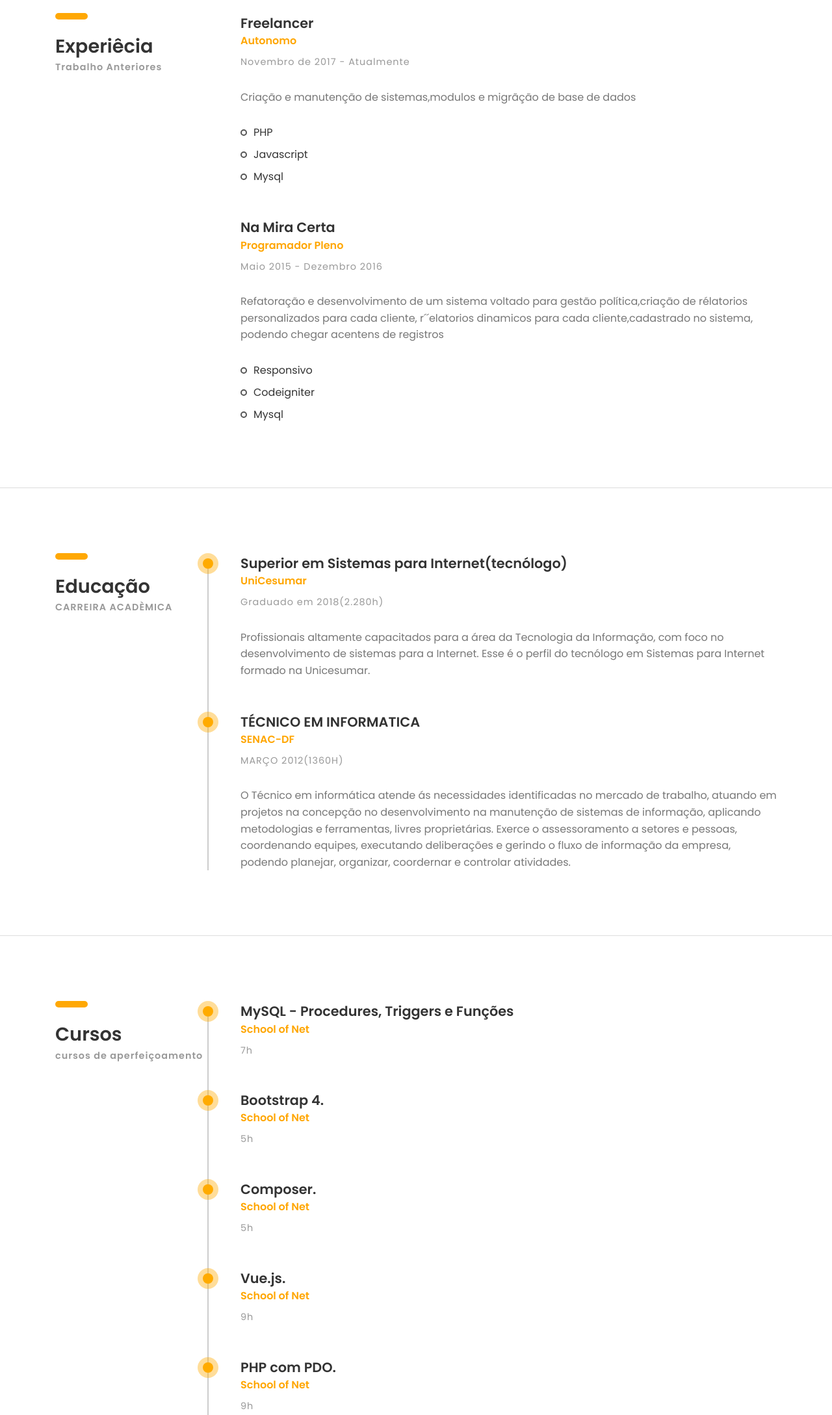
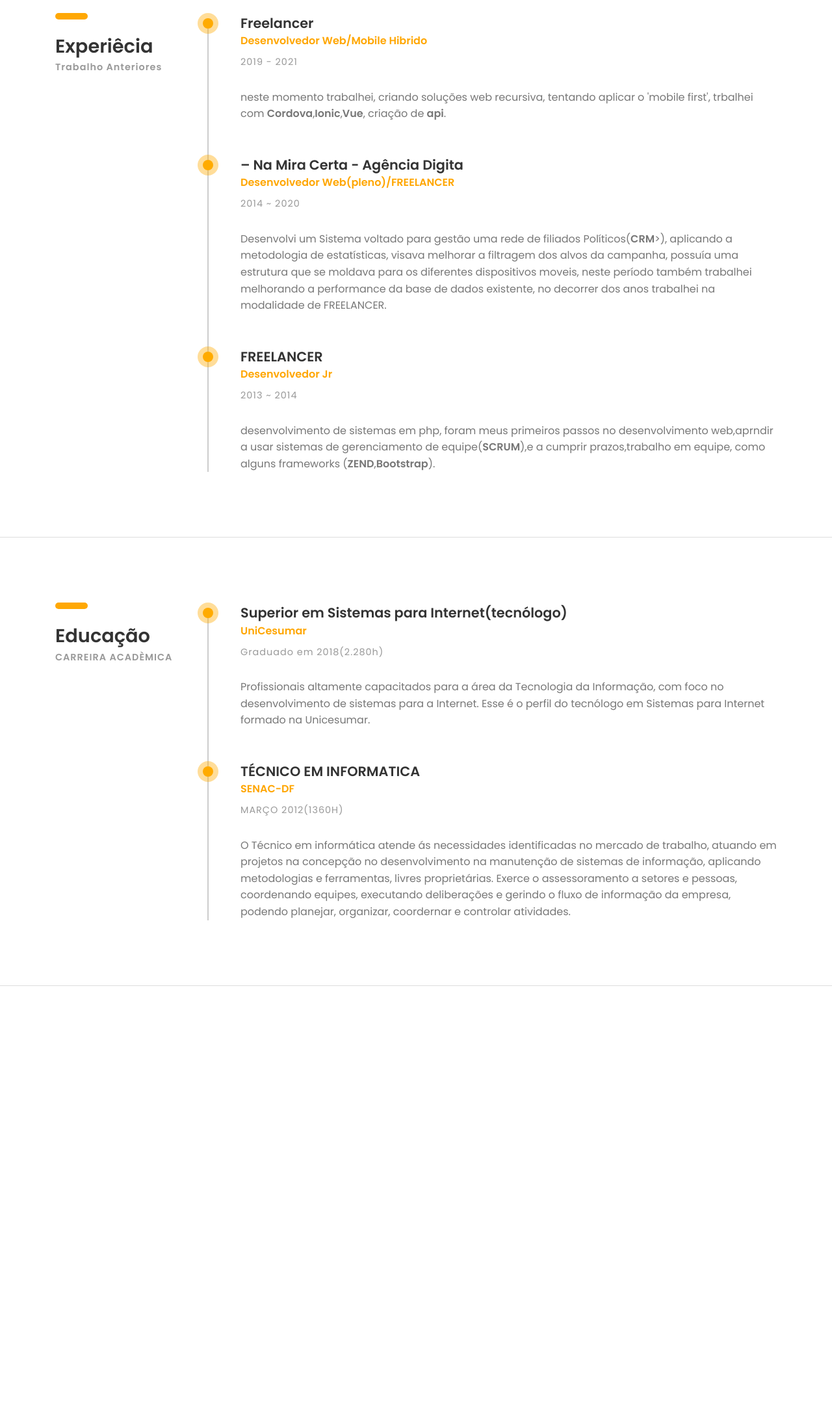
Before and after one commit to fernandoRodrigues29/fernandoRodrigues29.github.io, a plain HTML site: page index.html in a window 1280 px wide. Shown: the part 2480-4657 px from the top of the page at 65% size. After the commit the page ends 3997 px from the top, so only its background shows below. Drawn offline with Linux system fonts and the light colour scheme; files whose address does not match are found by name.

Commit message:
expriencias e profissões

```diff
--- a/index.html
+++ b/index.html
@@ -167,15 +167,15 @@
 
 	</section><!-- about-section -->
 
-	<section class="experience-section section">
+	<!-- <section class="experience-section section">
 		<div class="container">
 			<div class="row">
 				<div class="col-sm-12 col-md-3">
 					<div class="heading">
-						<h3><b>Experiêcia</b></h3>
+						<h3><b>xExperiêciax</b></h3>
 						<h6 class="font-lite-black"><b>Trabalho Anteriores</b></h6>
 					</div>
-				</div><!-- col-sm-3 -->
+				</div>
 
 				<div class="col-sm-12 col-md-9">
 					<div class="experience margin-b-50">
@@ -188,7 +188,7 @@
 							<li>Javascript</li>
 							<li>Mysql</li>
 						</ul>
-					</div><!-- experience -->
+					</div>
 
 					<div class="experience margin-b-50">
 						<h4><b>Na Mira Certa</b></h4>
@@ -200,14 +200,67 @@
 							<li>Codeigniter</li>
 							<li>Mysql</li>
 						</ul>
-					</div><!-- experience -->
+					</div>
 
 
 
-				</div><!-- col-sm-9 -->
-			</div><!-- row -->
+				</div>
+			</div>
+		</div>
+	</section> -->
+
+	<section class="education-section section">
+		<div class="container">
+			<div class="row">
+				<div class="col-sm-12 col-md-3">
+					<div class="heading">
+						<h3><b>Experiêcia</b></h3>
+						<h6 class="font-lite-black"><b>Trabalho Anteriores</b></h6>
+					</div>
+				</div><!-- col-sm-3 -->
+
+				<div class="col-sm-12 col-md-9">
+
+					<div class="education-wrapper">
+						<div class="education margin-b-50">
+							<h4><b>Freelancer</b></h4>
+							<h5 class="font-yellow"><b>Desenvolvedor Web/Mobile Hibrido</b></h5>
+							<h6 class="font-lite-black margin-t-10">2019 - 2021</h6>
+							<p class="margin-tb-30">
+								neste momento trabalhei, criando soluções web recursiva, tentando aplicar o 'mobile first', trbalhei com
+								<b>Cordova</b>,<b>Ionic</b>,<b>Vue</b>, criação de <b>api</b>.
+							</p>
+						</div>
+
+						<div class="education margin-b-50">
+							<h4><b>– Na Mira Certa - Agência Digita</b></h4>
+							<h5 class="font-yellow"><b>Desenvolvedor Web(pleno)/FREELANCER</b></h5>
+							<h6 class="font-lite-black margin-t-10">2014 ~ 2020</h6>
+							<p class="margin-tb-30">
+								Desenvolvi um Sistema voltado para gestão uma rede de filiados Políticos(<b>CRM</b>>), aplicando a
+								metodologia de estatísticas, visava melhorar a filtragem dos alvos da campanha,
+								possuía uma estrutura que se moldava para os diferentes dispositivos moveis, neste
+								período também trabalhei melhorando a performance da base de dados existente,
+								no decorrer dos anos
+								trabalhei na modalidade de FREELANCER.
+							</p>
+						</div>
+						<div class="education margin-b-50">
+							<h4><b>FREELANCER</b></h4>
+							<h5 class="font-yellow"><b>Desenvolvedor Jr</b></h5>
+							<h6 class="font-lite-black margin-t-10">2013 ~ 2014</h6>
+							<p class="margin-tb-30">
+								desenvolvimento de sistemas em php, foram meus primeiros passos no desenvolvimento web,aprndir a usar
+								sistemas de gerenciamento de equipe(<b>SCRUM</b>),e a cumprir prazos,trabalho em equipe, como alguns frameworks
+								 (<b>ZEND</b>,<b>Bootstrap</b>).
+							</p>
+						</div>
+					</div>
+				</div>
+			</div>
 		</div><!-- container -->
-	</section><!-- experience-section -->
+
+	</section><!-- education-section -->
 
 	<section class="education-section section">
 		<div class="container">
@@ -242,70 +295,7 @@
 
 	</section><!-- education-section -->
 
-	<section class="education-section section">
-		<div class="container">
-			<div class="row">
-				<div class="col-sm-12 col-md-3">
-					<div class="heading">
-						<h3><b>Cursos</b></h3>
-						<h6 class="font-lite-black"><b>cursos de aperfeiçoamento</b></h6>
-					</div>
-				</div><!-- col-sm-3 -->
 
-				<div class="col-sm-12 col-md-9">
-
-					<div class="education-wrapper">
-						<div class="education margin-b-50">
-							<h4><b>MySQL - Procedures, Triggers e Funções</b></h4>
-							<h5 class="font-yellow"><b>School of Net</b></h5>
-							<h6 class="font-lite-black margin-t-10">7h</h6>
-						</div>
-						<div class="education margin-b-50">
-							<h4><b>Bootstrap 4.</b></h4>
-							<h5 class="font-yellow"><b>School of Net</b></h5>
-							<h6 class="font-lite-black margin-t-10">5h</h6>
-						</div>
-						<div class="education margin-b-50">
-							<h4><b>Composer.</b></h4>
-							<h5 class="font-yellow"><b>School of Net</b></h5>
-							<h6 class="font-lite-black margin-t-10">5h</h6>
-						</div>
-						<div class="education margin-b-50">
-							<h4><b>Vue.js.</b></h4>
-							<h5 class="font-yellow"><b>School of Net</b></h5>
-							<h6 class="font-lite-black margin-t-10">9h</h6>
-						</div>
-						<div class="education margin-b-50">
-							<h4><b>PHP com PDO.</b></h4>
-							<h5 class="font-yellow"><b>School of Net</b></h5>
-							<h6 class="font-lite-black margin-t-10">9h</h6>
-						</div>
-						<div class="education margin-b-50">
-							<h4><b>PHP com MVC.</b></h4>
-							<h5 class="font-yellow"><b>School of Net</b></h5>
-							<h6 class="font-lite-black margin-t-10">6h</h6>
-						</div>
-						<div class="education margin-b-50">
-							<h4><b>PHP Avançando com OO.</b></h4>
-							<h5 class="font-yellow"><b>School of Net</b></h5>
-							<h6 class="font-lite-black margin-t-10">6h</h6>
-						</div>
-						<div class="education margin-b-50">
-							<h4><b>Iniciando co ZF3.</b></h4>
-							<h5 class="font-yellow"><b>School of Net</b></h5>
-							<h6 class="font-lite-black margin-t-10">7h</h6>
-						</div>
-						<div class="education margin-b-50">
-							<h4><b>Codeigniter.</b></h4>
-							<h5 class="font-yellow"><b>School of Net</b></h5>
-							<h6 class="font-lite-black margin-t-10">10h</h6>
-						</div>
-					</div><!-- education-wrapper -->
-				</div><!-- col-sm-9 -->
-			</div><!-- row -->
-		</div><!-- container -->
-
-	</section><!-- education-section -->
 	<footer style="display:none">
 		<p class="copyright">
 			<!-- Link back to Colorlib can't be removed. Template is licensed under CC BY 3.0. -->
@@ -313,26 +303,17 @@ Copyright &copy;<script>document.write(new Date().getFullYear());</script> All r
 			<!-- Link back to Colorlib can't be removed. Template is licensed under CC BY 3.0. -->
 		</p>
 	</footer>
-
-
 	<!-- SCIPTS -->
-
 	<script src="common-js/jquery-3.2.1.min.js"></script>
 	<!--
 		<script src='https://cdnjs.cloudflare.com/ajax/libs/jquery/3.1.1/jquery.min.js'></script>
 	-->
 	<script src="common-js/tether.min.js"></script>
-
 	<script src="common-js/bootstrap.js"></script>
-
 	<script src="common-js/isotope.pkgd.min.js"></script>
-
 	<script src="common-js/jquery.waypoints.min.js"></script>
-
 	<script src="common-js/progressbar.min.js"></script>
-
 	<script src="common-js/jquery.fluidbox.min.js"></script>
-
 	<script src="common-js/scripts.js"></script>
 	<!--Galeria Pessoal-->
 	<script src="common-js/galeriaPortifolio.js"></script>
@@ -340,12 +321,10 @@ Copyright &copy;<script>document.write(new Date().getFullYear());</script> All r
 			function clikChanheImg(id) {
 				var urlImg = document.getElementById(id);
 					console.log(urlImg.getAttribute('src'));
-
 					document.getElementById("container_img").style.backgroundImage = "url('"+urlImg.getAttribute('imgend')+"')";
 					document.getElementById("container_img").style.backgroundRepeat = "no-repeat";
 					document.getElementById("container_img").style.backgroundSize = "100% 100%";
 			}
-
     </script>
 </body>
 </html>
```
Lines whose indentation alone changed are shown as unchanged.
